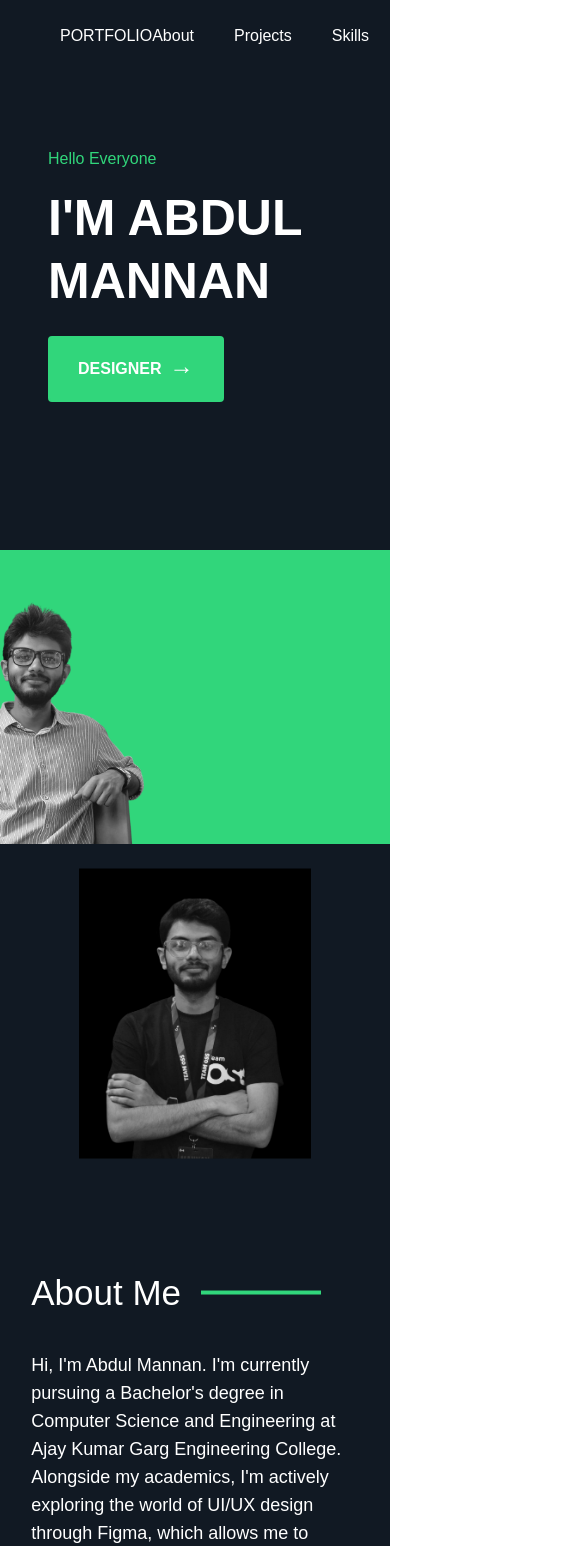
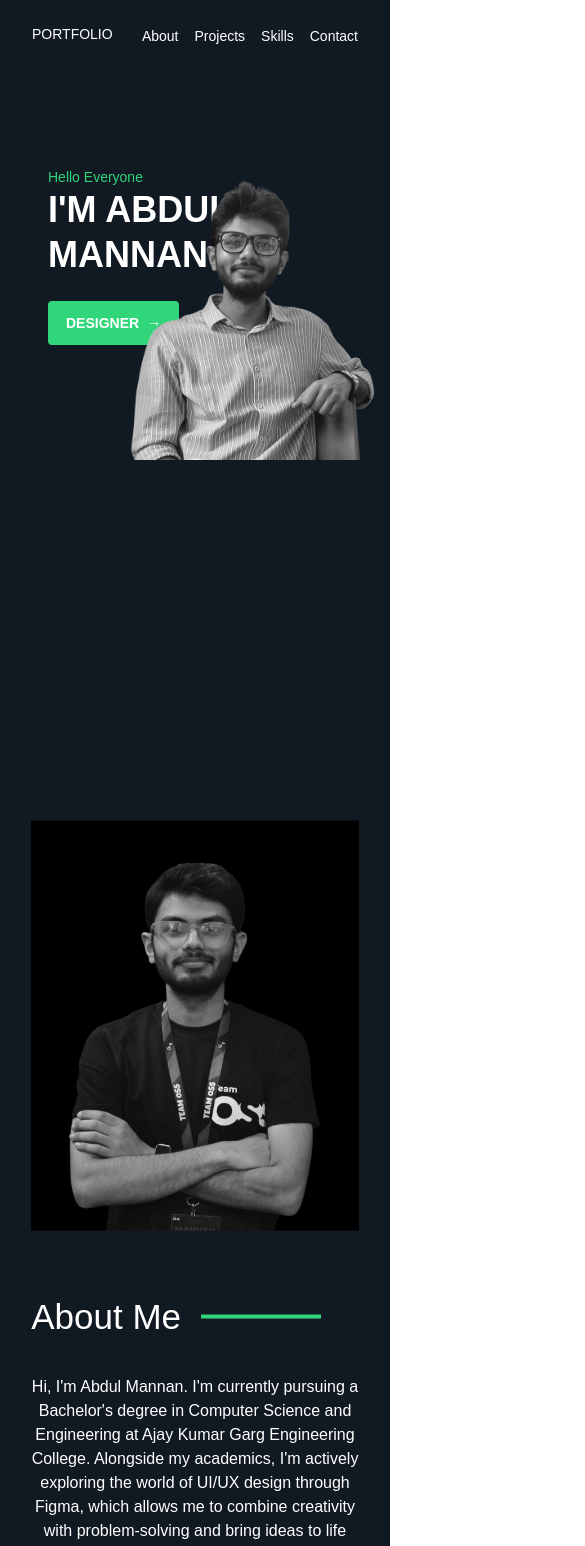
Before and after one commit to abdulmannan010spn-bot/DESIGNER_PORTFOLIO, a React (Vite) app: page / in a window 390 px wide. Shown: the top 1546 px of the page, 585 px wide, since content can reach past the window. Built offline with nearby package versions, Linux system fonts and the light colour scheme.

Commit message:
Responsive Designing

```diff
--- a/src/components/Navbar.jsx
+++ b/src/components/Navbar.jsx
@@ -3,14 +3,14 @@ import { Link } from "react-router-dom";
 const Navbar = () => {
   return (
     <div className="flex justify-center">
-      <nav className="flex justify-between px-15 py-6 fixed w-full z-25 bg-[#111923]">
-        <Link to="/" className="logo text-white no-underline">PORTFOLIO</Link>
+      <nav className="flex justify-between lg:px-15 py-6 fixed w-full px-8 z-25 bg-[#111923]">
+        <Link to="/" className="logo text-white no-underline lg:text-xl text-sm">PORTFOLIO</Link>
 
-        <ul className="flex gap-10 list-none">
-          <li><a href="#about" className="text-white no-underline hover:text-gray-300">About</a></li>
-          <li><a href="#projects" className="text-white no-underline hover:text-gray-300">Projects</a></li>
-          <li><a href="#skills" className="text-white no-underline hover:text-gray-300">Skills</a></li>
-          <li><a href="#contact" className="text-white no-underline hover:text-gray-300">Contact</a></li>
+        <ul className="flex lg:gap-10 gap-4 list-none">
+          <li><a href="#about" className="text-white no-underline hover:text-gray-300 lg:text-lg text-sm">About</a></li>
+          <li><a href="#projects" className="text-white no-underline hover:text-gray-300 lg:text-lg text-sm">Projects</a></li>
+          <li><a href="#skills" className="text-white no-underline hover:text-gray-300 lg:text-lg text-sm">Skills</a></li>
+          <li><a href="#contact" className="text-white no-underline hover:text-gray-300 lg:text-lg text-sm">Contact</a></li>
         </ul>
       </nav>
       </div>
--- a/src/components/SectionAbout/ButtonAbout.jsx
+++ b/src/components/SectionAbout/ButtonAbout.jsx
@@ -4,11 +4,11 @@ const ButtonAbout = () => {
   const navigate = useNavigate();
   return (
     <div>
-      <div className="flex gap-4">
-        <button onClick={() => navigate("/resume")} className="mt-3 rounded transition-all duration-200 active:scale-95 w-fit bg-[#31d67b] border-2 border-[#31d67b] px-8 py-4 font-bold cursor-pointer hover:border-emerald-700 hover:bg-emerald-700">
+      <div className="lg:flex flex justify-center items-center gap-4">
+        <button onClick={() => navigate("/resume")} className="mt-3 rounded transition-all duration-200 active:scale-95 w-fit bg-[#31d67b] border-2 border-[#31d67b] lg:px-8 lg:py-4 px-6 py-2 lg:font-bold font-base cursor-pointer hover:border-emerald-700 hover:bg-emerald-700">
           Hire Me
         </button>
-        <button onClick={() => navigate("/resume")} className="mt-3 rounded transition-all duration-200 active:scale-95 bg-transparent border-2 border-[#31d67b] text-white px-8 py-4 cursor-pointer hover:border-emerald-700">
+        <button onClick={() => navigate("/resume")} className="mt-3 rounded transition-all duration-200 active:scale-95 bg-transparent border-2 border-[#31d67b] text-white lg:px-8 lg:py-4 px-6 py-2 cursor-pointer lg:font-bold font-base hover:border-emerald-700">
           Download CV
         </button>
       </div>
--- a/src/components/SectionAbout/Paragraph.jsx
+++ b/src/components/SectionAbout/Paragraph.jsx
@@ -1,7 +1,7 @@
 const Paragraph = () => {
   return (
     <div>
-      <p className="text-lg">
+      <p className="lg:text-lg font-medium text-center lg:text-start">
         Hi, I'm Abdul Mannan. I'm currently pursuing a Bachelor's degree in
         Computer Science and Engineering at Ajay Kumar Garg Engineering College.
         Alongside my academics, I'm actively exploring the world of UI/UX design
@@ -11,7 +11,7 @@ const Paragraph = () => {
 
       <br />
 
-      <p className="text-lg">
+      <p className="lg:text-lg font-medium text-center lg:text-start">
         On the technical side, I'm continuously strengthening my skills in Data
         Structures and Algorithms (DSA) while expanding my knowledge of software
         development. At the same time, I pursue my passion for video editing,
@@ -21,7 +21,7 @@ const Paragraph = () => {
 
       <br />
 
-      <p className="text-lg">
+      <p className="lg:text-lg font-medium text-center lg:text-start">
         My editing journey has been incredibly rewarding, with several of my
         Instagram videos gaining significant traction and reaching 5.5M, 1.5M,
         1M, 522K, and 100K+ views, helping me develop a deeper understanding of
@@ -30,7 +30,7 @@ const Paragraph = () => {
 
       <br />
 
-      <p className="text-lg">
+      <p className="lg:text-lg font-medium text-center lg:text-start">
         Currently, I'm a member of the Open Source Software and Research &
         Development Centre (OSSRDC), where I collaborate with talented peers and
         learn from supportive seniors. This experience has given me valuable
--- a/src/components/SectionAbout/Section2.jsx
+++ b/src/components/SectionAbout/Section2.jsx
@@ -6,9 +6,9 @@ const Section2 = (props) => {
     <div>
       <section id="x2" data-scroll data-scroll-section data-scroll-speed="-0.17"
         id="about"
-        className="grid grid-cols-1 md:grid-cols-2 gap-15 items-center px-[8%] py-30"
+        className="grid grid-cols-1 lg:grid-cols-2 gap-15 items-center px-[8%] py-30"
       >
-        <div className="relative p-12">
+        <div className="relative lg:p-12">
           <img src={props.my} alt="" className="w-full relative" />
         </div>
 
--- a/src/components/SectionHero/Section.jsx
+++ b/src/components/SectionHero/Section.jsx
@@ -3,26 +3,26 @@ import { motion } from "framer-motion";
 const Section = (props) => {
   return (
     <div>
-              <section id="x1" data-scroll data-scroll-section data-scroll-speed="1.5" className="relative h-screen grid grid-cols-1 md:grid-cols-2">
+              <section id="x1" data-scroll data-scroll-section data-scroll-speed="1.5" className="relative h-screen grid lg:grid-cols-2">
                 <div  className="flex flex-col justify-center pl-12 md:pl-25 bg-[#111923]">
-                  <p className="text-[#31d67b] mb-4">Hello Everyone</p>
+                  <p className="text-[#31d67b] lg:mb-4 text-sm">Hello Everyone</p>
 
-                  <motion.h1 initial={{width:0}} animate={{}} transition={{duration:1, delay:1}} className="text-[50px] md:text-[70px] font-extrabold leading-tight whitespace-nowrap">
+                  <motion.h1 initial={{width:0}} animate={{}} transition={{duration:1, delay:1}} className="lg:text-[50px] text-4xl md:text-[70px] font-extrabold leading-tight whitespace-nowrap">
                     I'M ABDUL <br />
                     MANNAN
                   </motion.h1>
 
-                  <button className="flex justify-center items-center w-fit bg-[#31d67b] border-2 border-[#31d67b] px-7 py-3 font-bold cursor-pointer mt-6 rounded transition-all duration-200 active:scale-95 hover:bg-emerald-700 hover:border-emerald-700 text-base">
+                  <button className="flex justify-center items-center w-fit bg-[#31d67b] border-2 border-[#31d67b] lg:px-7 lg:py-3 px-4 py-2 lg:font-bold font-semibold cursor-pointer mt-6 rounded transition-all duration-200 active:scale-95 hover:bg-emerald-700 hover:border-emerald-700 lg:text-base text-sm">
                     DESIGNER
-                    <span className="font-black ml-2 text-2xl mb-1.5">→</span>
+                    <span className="font-black ml-2 lg:text-2xl lg:mb-1.5 text-sm mb-1">→</span>
                   </button>
                 </div>
 
-                <div className="relative bg-[#31d67b] flex justify-center items-center ">
+                <div className="relative lg:bg-[#31d67b] bg-[#111923] lg:flex justify-center items-center">
                   <img
                     src={props.profile2}
                     alt=""
-                    className="absolute right-3/5 h-[85.66666666667%] top-1/7 "
+                    className="absolute lg:right-3/5 lg:h-[85.66666666667%] h-[88%] right-0.5 bottom-96 lg:top-1/7 "
                   />
                 </div>
               </section>
--- a/src/components/SectionResume/Section7.jsx
+++ b/src/components/SectionResume/Section7.jsx
@@ -5,10 +5,10 @@ const Section7 = () => {
 
   return (
     <div>
-      <section className="relative p-25">
+      <section className="relative p-25 flex justify-center items-center">
         <button
           onClick={() => navigate("/resume")}
-          className="absolute right-25 top-12.5 bg-[#31d67b] border-none px-8 py-4 font-bold cursor-pointer rounded transition-all duration-200 active:scale-95 hover:bg-emerald-700 hover:border-emerald-700 uppercase"
+          className="absolute lg:right-25 lg:top-12.5 top-10 bg-[#31d67b] border-none lg:px-8 lg:py-4 px-6 py-3 lg:font-bold font-base font-bold cursor-pointer rounded transition-all duration-200 active:scale-95 hover:bg-emerald-700 hover:border-emerald-700 uppercase text-sm"
         >
           Download
         </button>
```
Also changed, not shown: src/components/SectionThankYou/Section6.jsx (+28 -16 lines).
